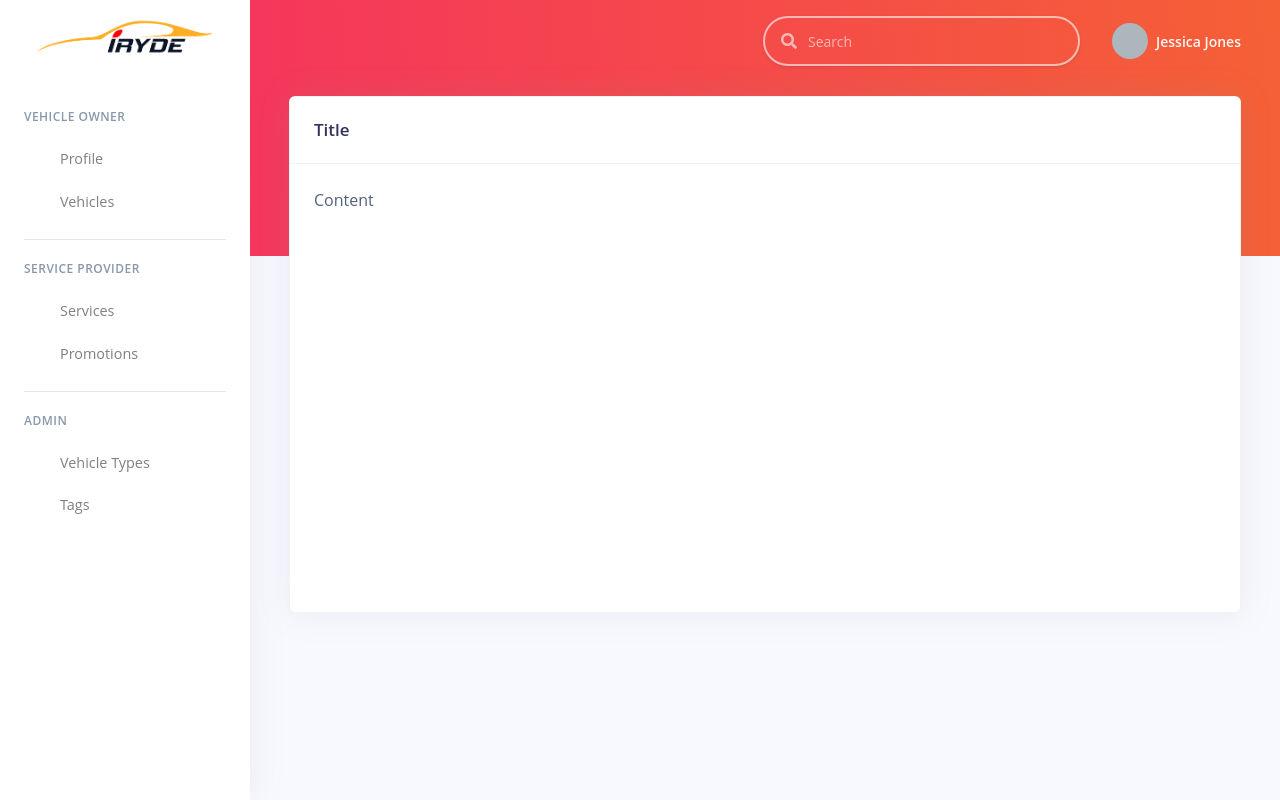
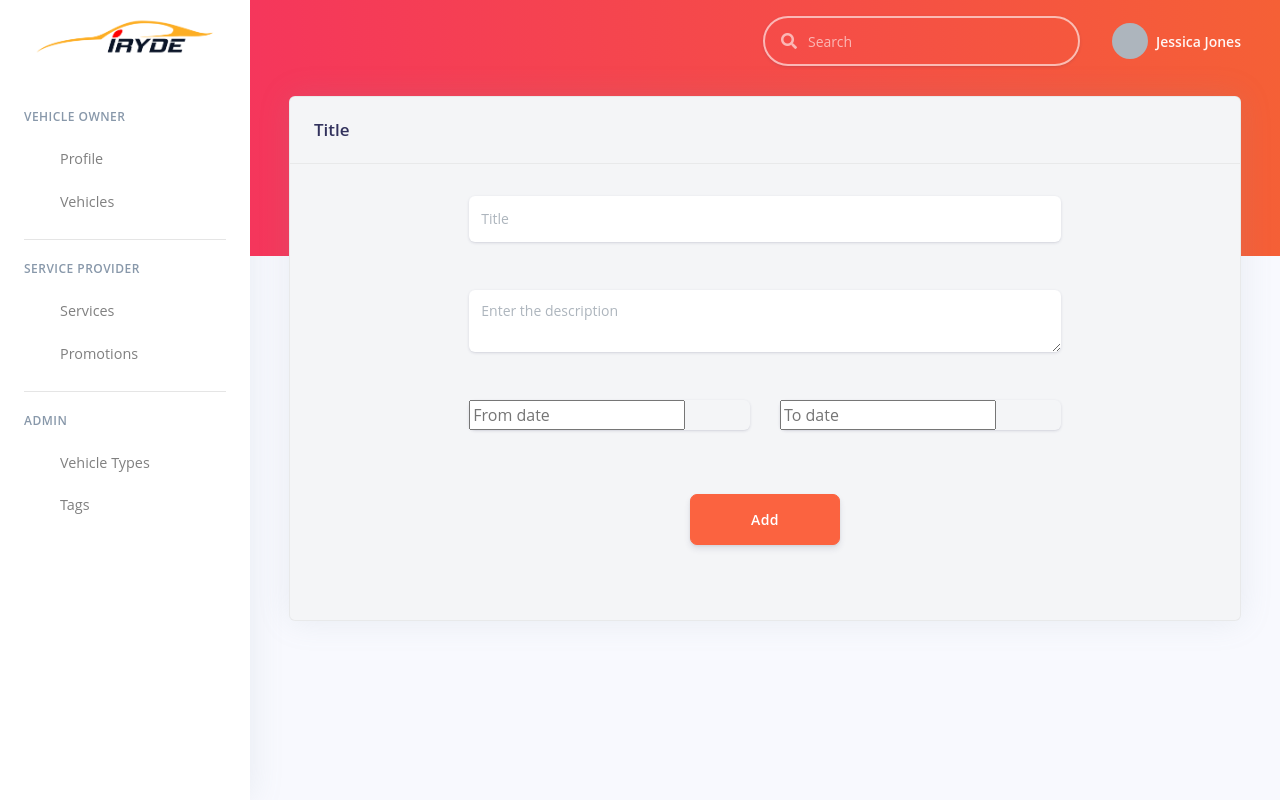
Before and after one commit to randularsw/iRYDE, a React (Create React App) app in the folder web/: page /promotionsadd in a window 1280 px wide. Built offline with nearby package versions, Linux system fonts and the light colour scheme.

Commit message:
created initial ui for adding promotions

```diff
--- a/web/package.json
+++ b/web/package.json
@@ -10,6 +10,9 @@
     "axios": "^0.19.2",
     "bootstrap": "^4.5.0",
     "react": "^16.13.1",
+    "react-datepicker": "^3.0.0",
+    "react-datetime": "^2.16.3",
+    "react-datetime-picker": "^3.0.2",
     "react-dom": "^16.13.1",
     "react-hook-form": "^5.7.2",
     "react-router-dom": "^5.2.0",
--- a/web/src/components/promotionlist/promotionsAdd.jsx
+++ b/web/src/components/promotionlist/promotionsAdd.jsx
@@ -1,6 +1,12 @@
 import React, { Component } from "react";
 import Header from "../shared/header";
 import { Row, Card, CardHeader, CardBody, Container } from "reactstrap";
+import { FormGroup, Form, Input, Col, Button } from "reactstrap";
+import DatePicker from "react-datepicker";
+import "react-datepicker/dist/react-datepicker.css";
+//import Datetime from "react-datetime";
+
+import { InputGroupAddon, InputGroupText, InputGroup } from "reactstrap";
 
 class PromotionsAdd extends Component {
   state = {
@@ -16,14 +22,101 @@ class PromotionsAdd extends Component {
           {/* Table */}
           <Row>
             <div className=" col">
-              <Card className=" shadow">
+              <Card className=" shadow" style={{ backgroundColor: "#f4f5f7" }}>
                 <CardHeader className=" bg-transparent">
                   <h3 className=" mb-0">Title</h3>
                 </CardHeader>
                 <CardBody>
                   <div style={{ minHeight: 400 }}>
                     {/* Page Content */}
-                    Content
+
+                    <Form onSubmit={this.onSubmit}>
+                      <Row
+                        className="justify-content-md-center"
+                        style={{ marginTop: ".5rem" }}
+                      >
+                        <Col md="8">
+                          <FormGroup>
+                            <Input
+                              className="form-control-alternative"
+                              placeholder="Title"
+                              type="text"
+                              value={this.state.servicename}
+                            />
+                          </FormGroup>
+                        </Col>
+                      </Row>
+                      <Row
+                        className="justify-content-md-center"
+                        style={{ marginTop: "1.5rem" }}
+                      >
+                        <Col md="8">
+                          <FormGroup>
+                            <Input
+                              className="form-control-alternative"
+                              placeholder="Enter the description"
+                              type="textarea"
+                              rows="2"
+                              value={this.state.description}
+                            />
+                          </FormGroup>
+                        </Col>
+                      </Row>
+
+                      <Row
+                        className="justify-content-md-center"
+                        style={{ marginTop: "1.5rem" }}
+                      >
+                        <Col md="4">
+                          <FormGroup>
+                            <InputGroup className="input-group-alternative">
+                              <DatePicker
+                                onChange={this.onChange}
+                                value={this.state.date}
+                                placeholderText="From date"
+                                inputProps={{
+                                  placeholder: "Date Picker Here",
+                                }}
+                                timeFormat={false}
+                              />
+                            </InputGroup>
+                          </FormGroup>
+                        </Col>
+
+                        <Col md="4">
+                          <FormGroup>
+                            <InputGroup className="input-group-alternative">
+                              <DatePicker
+                                onChange={this.onChange}
+                                value={this.state.date}
+                                placeholderText="To date"
+                                inputProps={{
+                                  placeholder: "Date Picker Here",
+                                }}
+                                timeFormat={false}
+                              />
+                            </InputGroup>
+                          </FormGroup>
+                        </Col>
+                      </Row>
+
+                      <div
+                        style={{
+                          display: "flex",
+                          justifyContent: "center",
+                          alignItems: "center",
+                        }}
+                      >
+                        <Button
+                          color="warning"
+                          type="submit"
+                          size="lg"
+                          style={{ marginTop: "2.5rem", width: "150px" }}
+                        >
+                          Add
+                        </Button>
+                      </div>
+                    </Form>
                   </div>
                 </CardBody>
               </Card>
```
Also changed, not shown: 1 other file (tests, documents, lock files or other folders).
